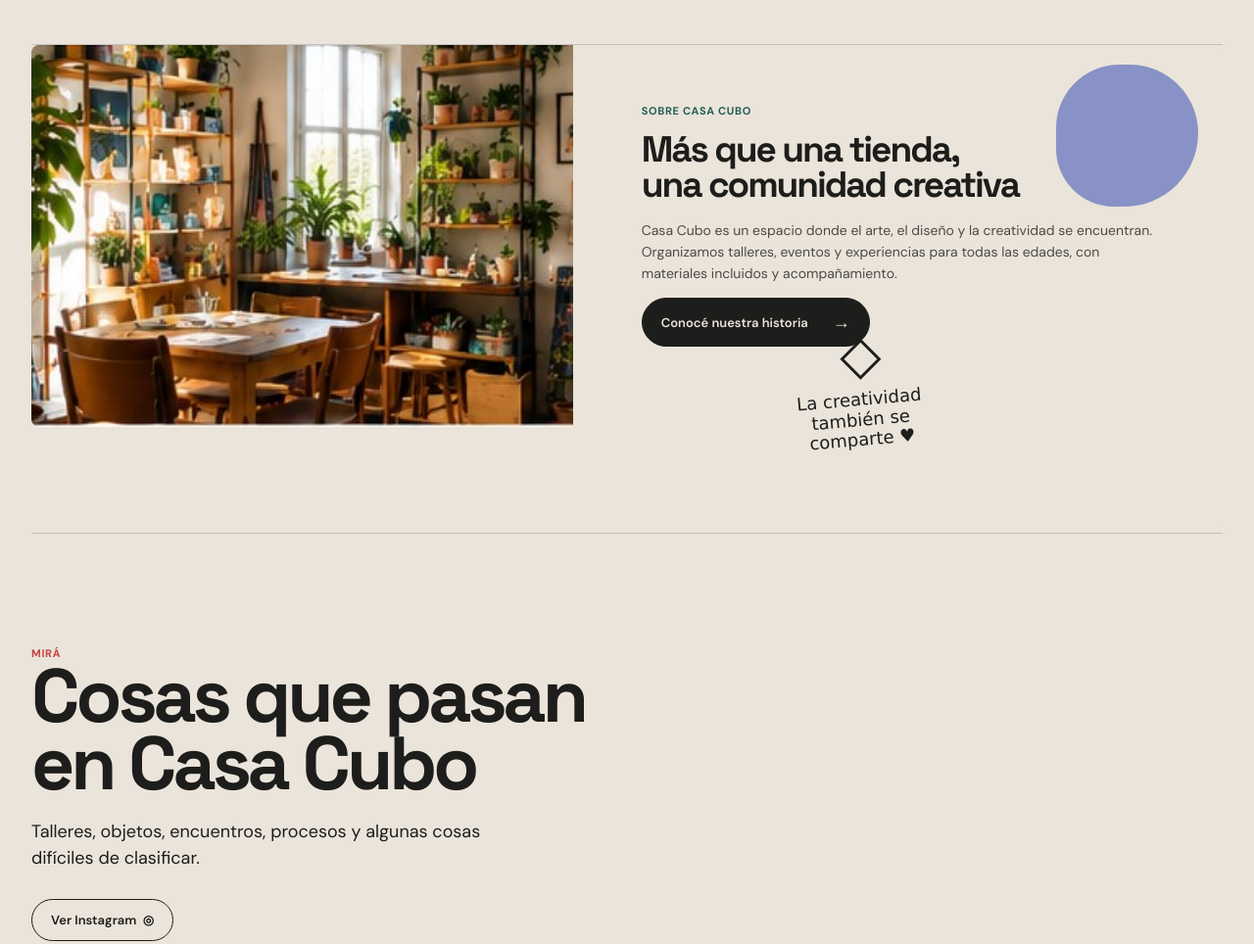
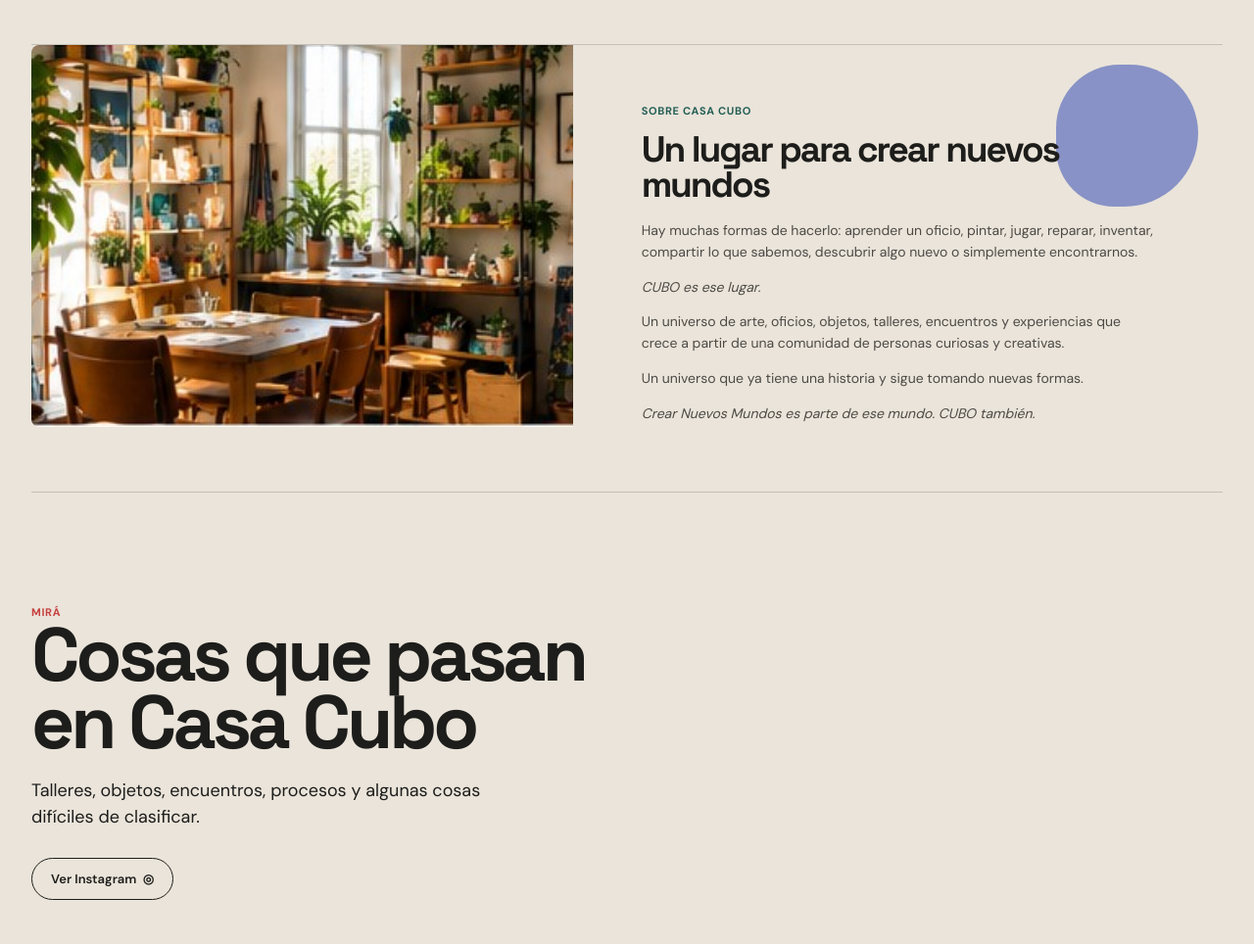
Before and after one commit to claudiojmedina-afk/casacubo, an Eleventy site: page Casa_Cubo_Homepage_Integrada_Eventos/content/index.njk in a window 1280 px wide. Shown: the part 1280-2244 px from the top of the page at 98% size. Built offline with nearby package versions, Linux system fonts and the light colour scheme; Eleventy itself is replaced by a stand-in of ours; files that its build step writes are made by us from their sources.

Commit message:
Update index.njk

```diff
--- a/Casa_Cubo_Homepage_Integrada_Eventos/content/index.njk
+++ b/Casa_Cubo_Homepage_Integrada_Eventos/content/index.njk
@@ -115,16 +115,6 @@ permalink: /
         src="assets/img/hero.jpg"
         alt="Mesa de trabajo de Casa Cubo"
       >
-    </div>
-
-
-    <div class="hero-note">
-      Crear<br>
-      también es<br>
-      una forma<br>
-      de vivir
-
-      <span class="scribble">⌁</span>
     </div>
 
 
@@ -417,28 +407,42 @@ permalink: /
   <span class="eyebrow">SOBRE CASA CUBO</span>
 
   <h2>
-        Más que una tienda,<br>
-        una comunidad creativa
+    Un lugar para crear nuevos mundos
   </h2>
 
+  <div class="about-text">
+
     <p>
-        Casa Cubo es un espacio donde el arte, el diseño y la creatividad
-        se encuentran. Organizamos talleres, eventos y experiencias para
-        todas las edades, con materiales incluidos y acompañamiento.
+      Hay muchas formas de hacerlo: aprender un oficio, pintar, jugar,
+      reparar, inventar, compartir lo que sabemos, descubrir algo nuevo
+      o simplemente encontrarnos.
     </p>
 
+    <p>
+      <em>CUBO es ese lugar.</em>
+    </p>
+
+    <p>
+      Un universo de arte, oficios, objetos, talleres, encuentros y
+      experiencias que crece a partir de una comunidad de personas
+      curiosas y creativas.
+    </p>
+
+    <p>
+      Un universo que ya tiene una historia y sigue tomando nuevas formas.
+    </p>
+
+    <p>
+      <em>Crear Nuevos Mundos es parte de ese mundo. CUBO también.</em>
+    </p>
+
+  </div>
+
+  <!--
   <a class="button button-outline" href="#contacto">
     Conocé nuestra historia <span>→</span>
   </a>
-
-      <div class="about-doodle">
-        ◇<br>
-        <em>
-          La creatividad<br>
-          también se<br>
-          comparte ♥
-        </em>
-      </div>
+  -->
 
 </div>
 
@@ -595,7 +599,7 @@ permalink: /
 
       <div class="brand footer-logo">
         <img
-          src="https://ik.imagekit.io/fo8ajuwvyo/logocc.png"
+  src="https://ik.imagekit.io/fo8ajuwvyo/logocc-blanco.png"
   alt="Casa Cubo"
 >
       </div>
@@ -625,7 +629,7 @@ permalink: /
     <div class="footer-location">
       ⌖<br>
       <strong>Benavidez 111</strong><br>
-      Tigre, Buenos Aires
+      Monte Grande, Buenos Aires
     </div>
 
 
```
Lines whose indentation alone changed are shown as unchanged.
